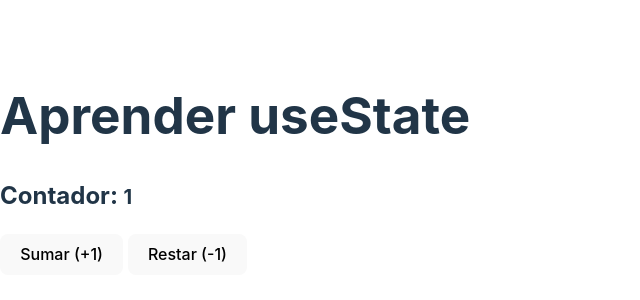
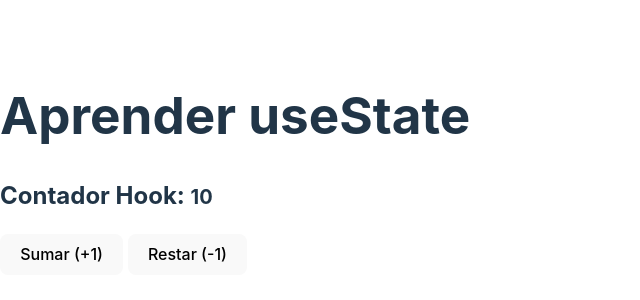
Before and after one commit to KennRobot/mi_proyecto_vite, a React (Vite) app: page / in a window 1280 px wide. Shown: the part 236-536 px from the top of the page, without its empty margins (0-640 px from the left). Built offline with nearby package versions, Linux system fonts and the light colour scheme.

Commit message:
Nota 4.4 finalizada

```diff
--- /dev/null
+++ b/src/components/ContadorHook.jsx
@@ -0,0 +1,29 @@
+/* Nota 4.3 */
+import React from 'react';
+//import {useState} from 'react';
+import { useCounter } from './hooks/useCounter';
+
+export const ContadorHook = () => {
+
+    const {valor, acumular} = useCounter(10);
+    return (
+        <div>
+
+            <h1>
+                Aprender useState
+            </h1>
+
+            <h2>
+                Contador Hook: <small>{valor}</small>
+            </h2>
+
+            <button onClick={()=> acumular(1)}>
+                Sumar (+1)
+            </button>
+            &nbsp;
+            <button onClick={()=> acumular(-1)}>
+                Restar (-1)
+            </button>
+        </div>
+    )
+};
--- /dev/null
+++ b/src/components/hooks/useCounter.jsx
@@ -0,0 +1,14 @@
+import { useState } from "react";
+
+export const useCounter = (inicial) => {
+
+ const [valor, setValor] = useState(inicial);
+ const acumular = (numero)=> {
+     setValor(valor + numero);
+ };
+    return {
+        valor,
+        acumular
+    }
+
+};
--- a/src/main.jsx
+++ b/src/main.jsx
@@ -14,6 +14,8 @@ import MyFetchAPIsPUT from './functions/MyFetchPut.jsx'
 import MyDataTypes from './methods/MyDataTypes.jsx'
 import MyObjects from './methods/MyObjects.jsx'
 import { Contador } from './components/Contador.jsx'
+import { ContadorHook } from './components/ContadorHook.jsx'
+
 
 createRoot(document.getElementById('root')).render(
   <StrictMode>
@@ -28,6 +30,7 @@ createRoot(document.getElementById('root')).render(
     {/* <MyFetchAPIsBlob></MyFetchAPIsBlob> */}
     {/* <MyDataTypes></MyDataTypes> */}
     {/* <MyObjects></MyObjects> */}
-    <Contador></Contador>
+    {/* <Contador></Contador> */}
+    <ContadorHook></ContadorHook>
   </StrictMode>,
 )
```
